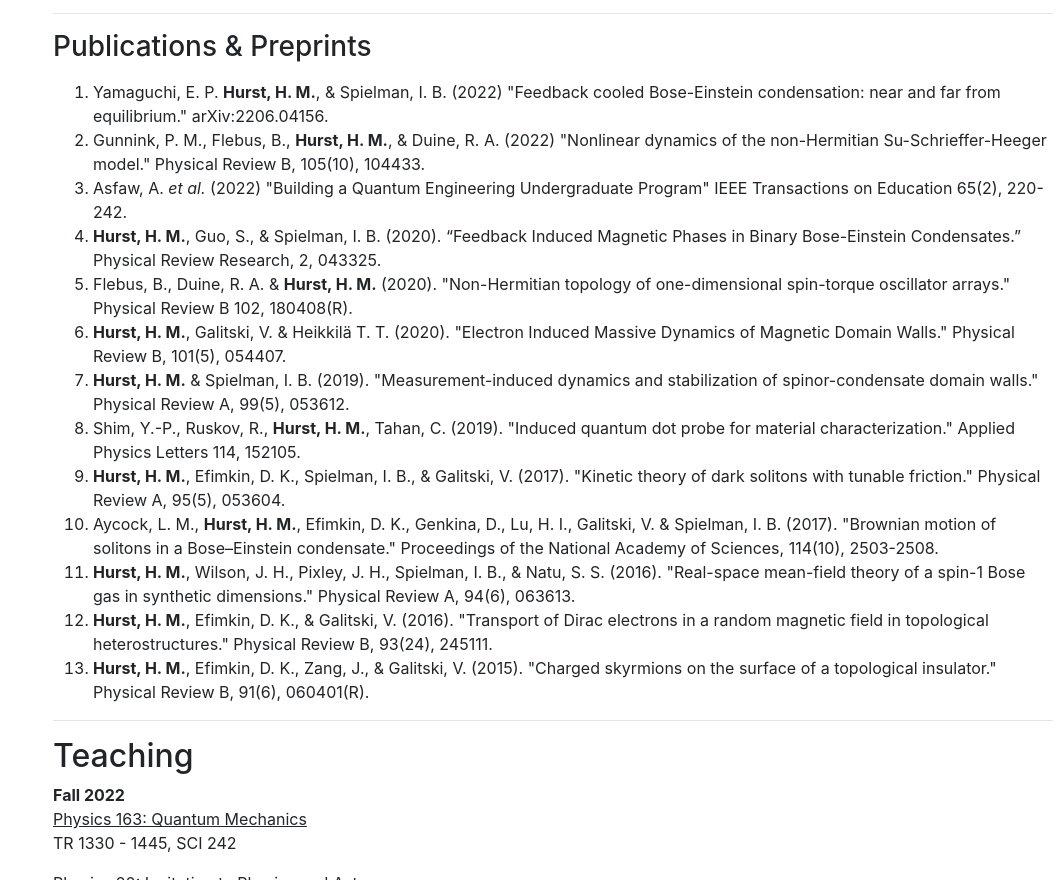
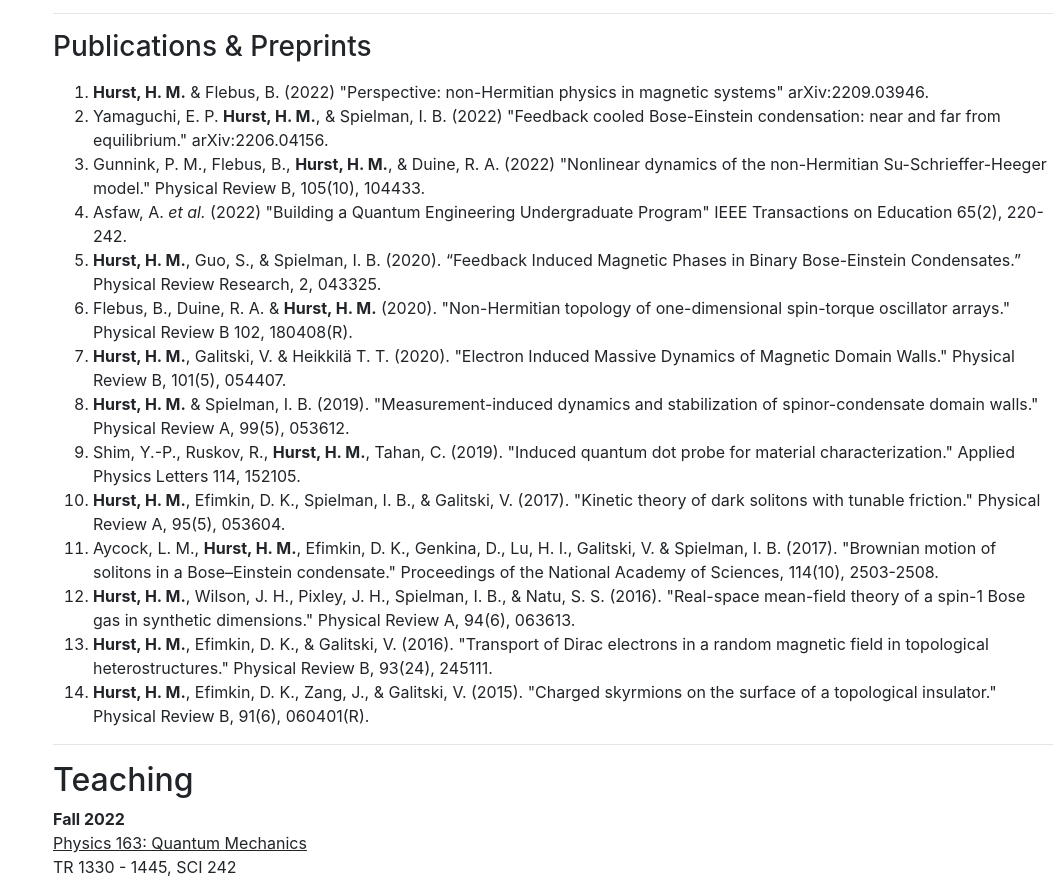
Before and after one commit to hhurst/hhurst.github.io, a plain HTML site: page index.html in a window 1280 px wide. Shown: the part 1136-2016 px from the top of the page, without its empty margins (217-1280 px from the left). Drawn offline with nearby package versions, Linux system fonts and the light colour scheme; a script that the page names is missing; files whose address does not match are found by name.

Commit message:
Updated CV and publications

```diff
--- a/index.html
+++ b/index.html
@@ -280,6 +280,7 @@
         <h3>Publications & Preprints</h3>
         <p>
           <ol type="1">
+            <li><b>Hurst, H. M.</b> & Flebus, B. (2022) "Perspective: non-Hermitian physics in magnetic systems" arXiv:2209.03946.</li>
             <li>Yamaguchi, E. P. <b>Hurst, H. M.</b>, & Spielman, I. B. (2022) "Feedback cooled Bose-Einstein condensation: near and far from equilibrium." arXiv:2206.04156.</li>
             <li>Gunnink, P. M., Flebus, B., <b>Hurst, H. M.</b>, & Duine, R. A. (2022) "Nonlinear dynamics of the non-Hermitian Su-Schrieffer-Heeger model." Physical Review B, 105(10), 104433.</li>
             <li>Asfaw, A. <i>et al.</i> (2022) "Building a Quantum Engineering Undergraduate Program" IEEE Transactions on Education 65(2), 220-242.</li>
```
Also changed, not shown: 2 other files.
